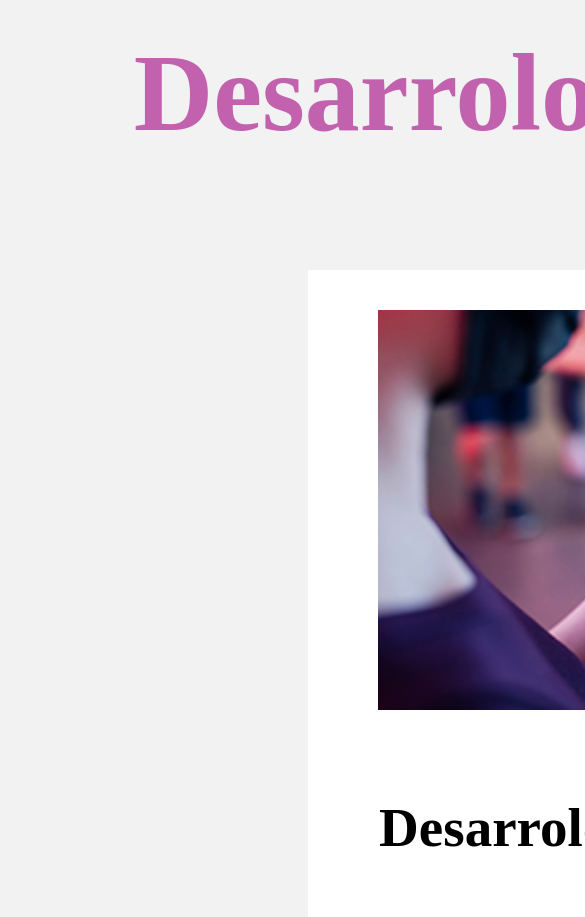
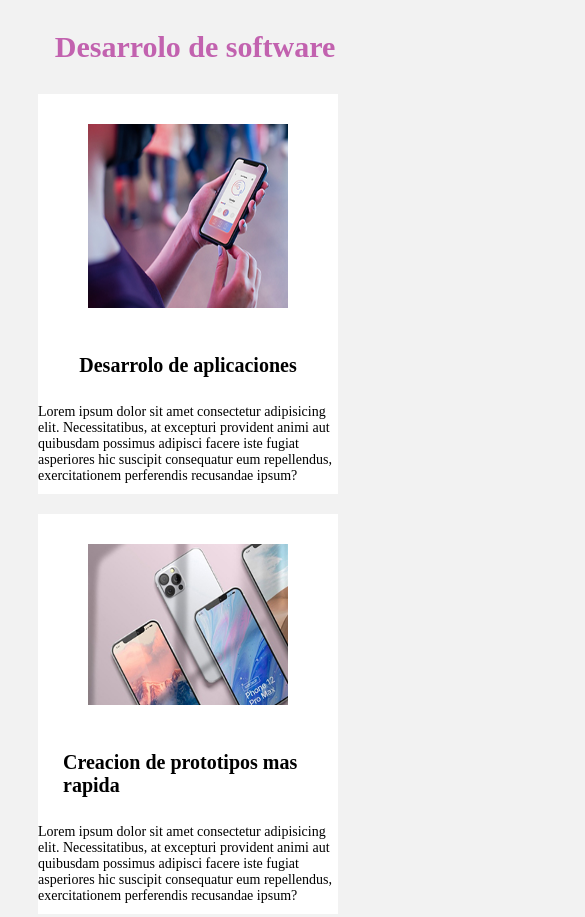
Before and after one commit to osorio99/Desarrollo-de-software, a plain HTML site: page index.html in a window 390 px wide. Shown: the top 917 px of the page, 585 px wide, since content can reach past the window. Drawn offline with Linux system fonts and the light colour scheme.

Commit message:
actulizacion

```diff
--- a/styles/style.css
+++ b/styles/style.css
@@ -18,13 +18,14 @@ section{
     background-color: #ffffff;
     align-items: center;
 
-
+    box-shadow: #c262af;
 
 }
 
 .box{
     display: flex;
     margin-top: 200PX;
+    box-shadow: #c262af;
 }
 
 img{
@@ -71,57 +72,63 @@ footer hr{
 
 @media (max-width:480px) {
 
+section{
+    display: flex;
+    flex-direction: column;
+    align-items: self-start;
+    margin-left: 30px;
+}
+
+h1{
+
+
+ font-size: 30px;
 
 
 
-h1{
-    display: flex;
+}
 
- font-size: 110px;
+.contenedor{
 
-width:1200px;
-height: 100px;
+    width:300px ;
+    height:400px ;
+ display: flex;
+
+
+
 }
 
 img{
-    margin: 40px ;
-    width: 600px;
-    height: 400px;
+
+    width: 200px;
+    height: 250px;
 }
 
 h2{
 
 
-   width: 650px;
-   font-size: 55px;
+    width: 250px;
+    font-size: 20px;
+ }
+
+
+.text{
+    font-size: 14px;
+   margin: 10px;
+ }
+
+.box{
+    margin-top: 20px;
+    margin-bottom:20px;
+
+}
+footer hr{
+    width: 400px;
 }
 
-.text{
-   font-size: 30px;
-   width: 600px;
+footer p{
+  font-size: 10px;
 }
 
 
-section{
-    flex-direction: column;
 }
-
-
-.contenedor{
-
-    width:740px ;
-    height:1100px ;
-   margin-top: 110px;
-
-
-
-}
-
-.box{
-    margin-top: 0px;
-    margin-bottom:100px;
-    width:740px ;
-    height:1100px ;
-}
-
-}
```
